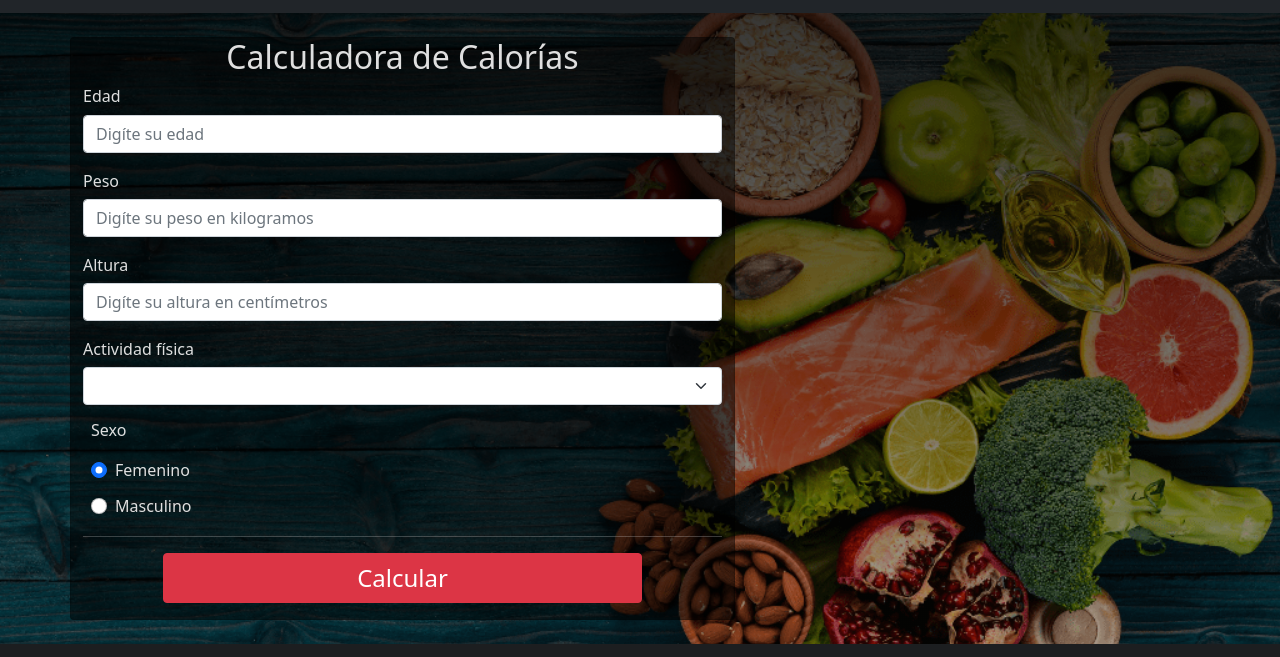
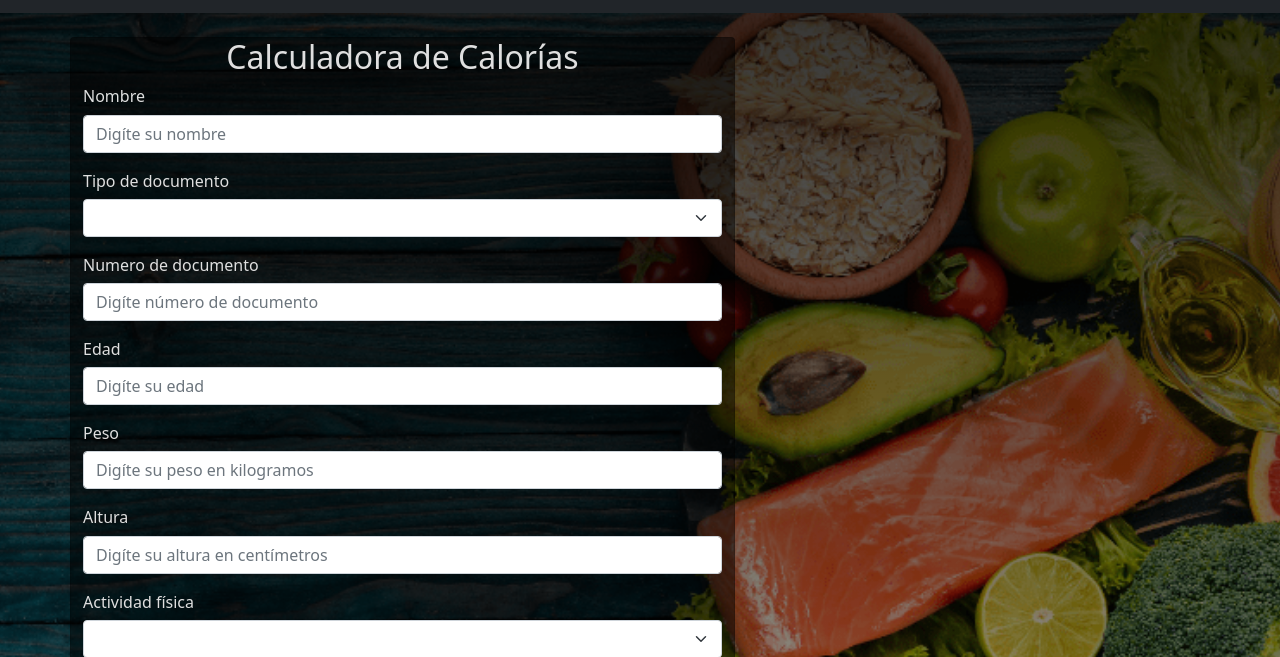
Before and after one commit to santiago01est/Workshop2_PeaukU10, a plain HTML site: page index.html in a window 1280 px wide. Shown: the part 71-728 px from the top of the page. Drawn offline with nearby package versions, Linux system fonts and the light colour scheme.

Commit message:
anexo campos de texto: nombre, tipo docuemnto, numero de documento

```diff
--- a/index.html
+++ b/index.html
@@ -46,10 +46,30 @@
     <main class="main-content">
       <section class="container">
         <div class="row py-4">
-          <div class="card col-lg-7">
+          <div class="card rounded col-lg-7">
             <form id="formulario-calculadora">
               <fieldset>
                 <legend class="h2 text-center">Calculadora de Calorías</legend>
+                <div class="mb-3">
+                  <label for="nombre" class="form-label h6">Nombre</label>
+                  <input type="text" id="nombre" class="form-control" max="80" placeholder="Digíte su nombre">
+                </div>
+
+                <div class="mb-3">
+                  <label for="tipo_documento" class="form-label h6">Tipo de documento</label>
+                  <select id="tipo_documento" class="form-select">
+                    <option></option>
+                    <option value="1">Tarjeta de identidad</option>
+                    <option value="2">Cedula de ciudadania</option>
+
+                  </select>
+                </div>
+
+                <div class="mb-3">
+                  <label for="numero_documento" class="form-label h6">Numero de documento</label>
+                  <input type="number" id="numero_documento" class="form-control" min="4" max="20" placeholder="Digíte número de documento">
+                </div>
+
                 <div class="mb-3">
                   <label for="edad" class="form-label h6">Edad</label>
                   <input type="number" id="edad" class="form-control" min="15" max="80" placeholder="Digíte su edad">
```
